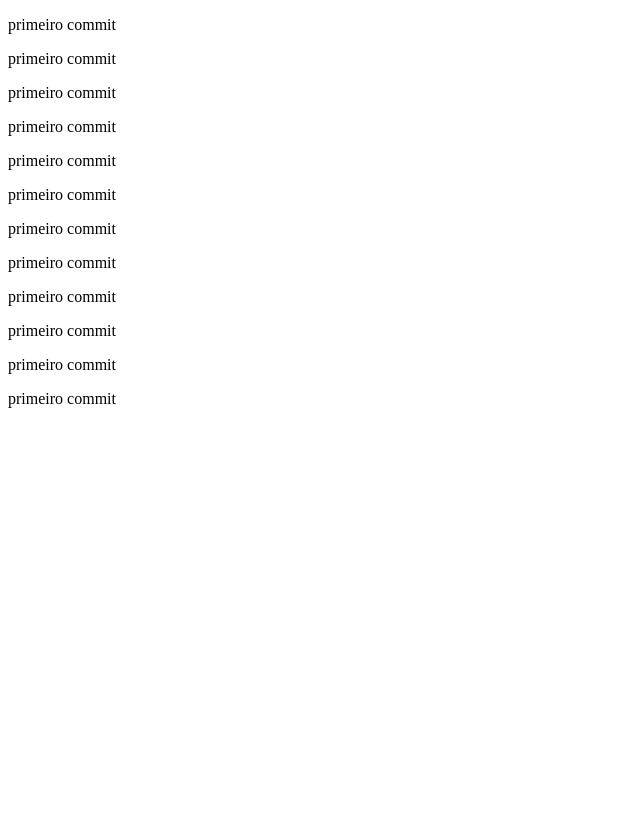
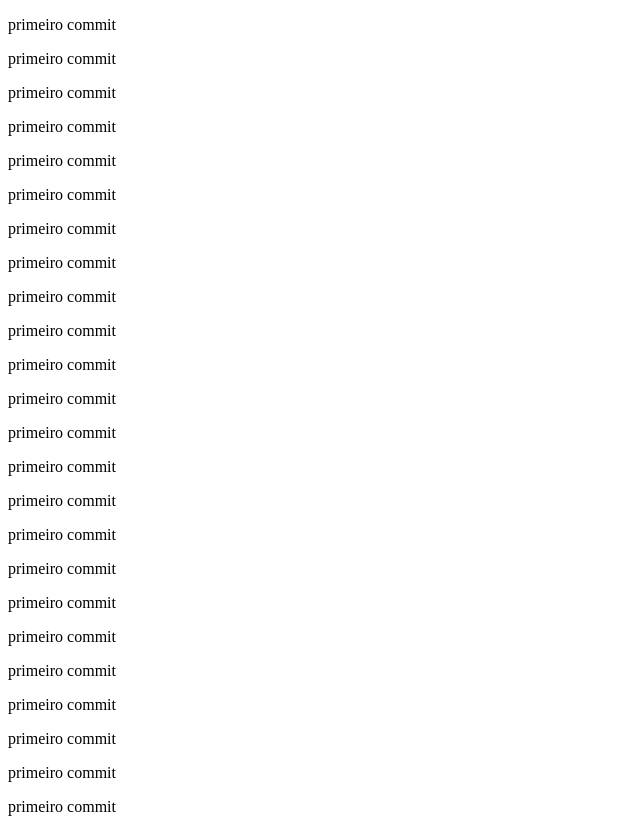
Before and after one commit to ThiagoNunesPucci/teste_branches, a plain HTML site: page index.html in a window 1280 px wide. Shown: the whole page, without its empty margins (0-640 px from the left). Before the commit the page ends 800 px from the top, so only its background shows below. Drawn offline with Linux system fonts and the light colour scheme.

Commit message:
teste1010

```diff
--- a/index.html
+++ b/index.html
@@ -25,5 +25,24 @@
     <div><p>primeiro commit</p></div>
     <div><p>primeiro commit</p></div>
     <div><p>primeiro commit</p></div>
+
+    <div><p>primeiro commit</p></div>
+    <div><p>primeiro commit</p></div>
+    <div><p>primeiro commit</p></div>
+
+
+    <div><p>primeiro commit</p></div>
+    <div><p>primeiro commit</p></div>
+    <div><p>primeiro commit</p></div>
+
+
+    <div><p>primeiro commit</p></div>
+    <div><p>primeiro commit</p></div>
+    <div><p>primeiro commit</p></div>
+
+
+    <div><p>primeiro commit</p></div>
+    <div><p>primeiro commit</p></div>
+    <div><p>primeiro commit</p></div>
 </body>
 </html>
```
